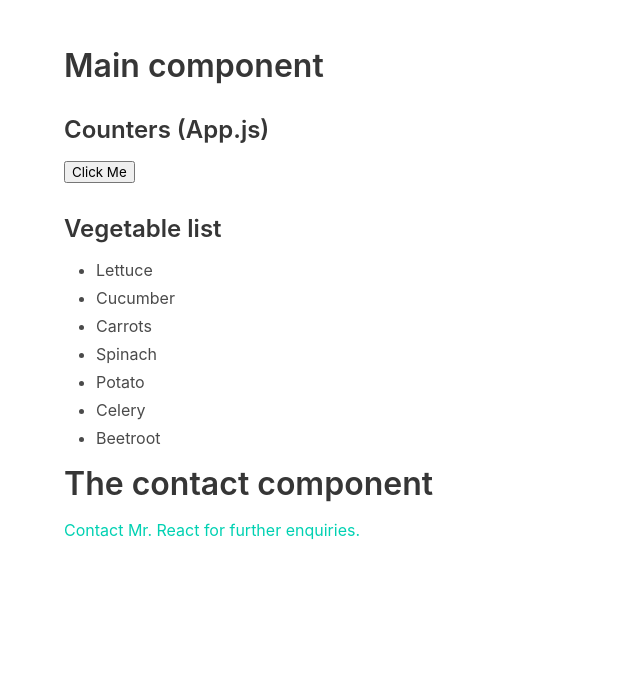
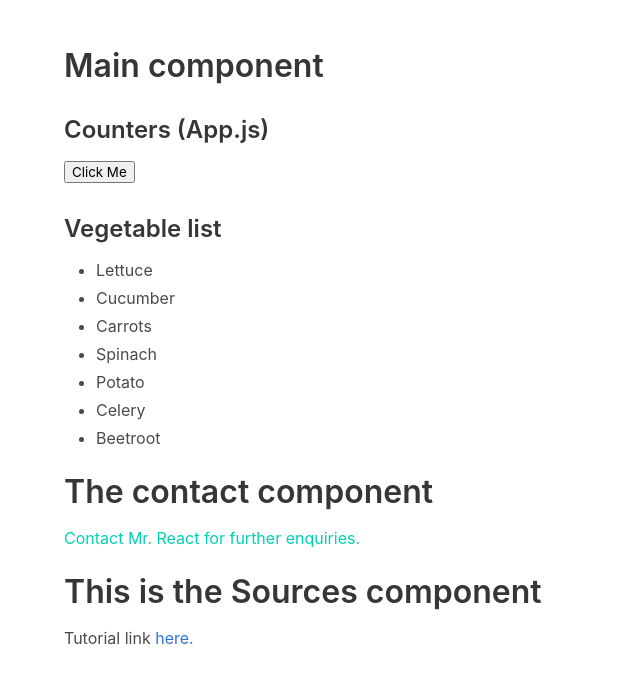
Before and after one commit to danielc92/react-tutorial-deved, a React (Create React App) app: page / in a window 1280 px wide. Shown: the top 684 px of the page, without its empty margins (0-640 px from the left). Built offline with nearby package versions, Linux system fonts and the light colour scheme.

Commit message:
Added Sources component to main component

```diff
--- a/src/App.js
+++ b/src/App.js
@@ -1,5 +1,6 @@
 import React from 'react';
 import Contact from './Contact';
+import Sources from './Sources';
 
 // Create component
 function App() {
@@ -27,10 +28,12 @@ function App() {
                   return <li id={index}>{veggie}</li>
                 })}
               </ul>
+            </section>
 
-              <Contact/>
+            <Contact/>
 
-            </section>
+            <Sources/>
+
         </section>
     </section>
   );
--- a/src/Sources.js
+++ b/src/Sources.js
@@ -2,13 +2,11 @@ import React from 'react';
 
 function Sources () {
     return (
-        <section className="section">
-            <section className="container">
-                <section className="content">
-                    <h1>This is the Sources component</h1>
-                    Tutorial link <a href="https://www.youtube.com/watch?v=dGcsHMXbSOA">here.</a>
-                </section>
-            </section>
-        </section>
+        <div className="content">
+            <h1>This is the Sources component</h1>
+            Tutorial link <a href="https://www.youtube.com/watch?v=dGcsHMXbSOA">here.</a>
+        </div>
     );
 }
+
+export default Sources;
```
